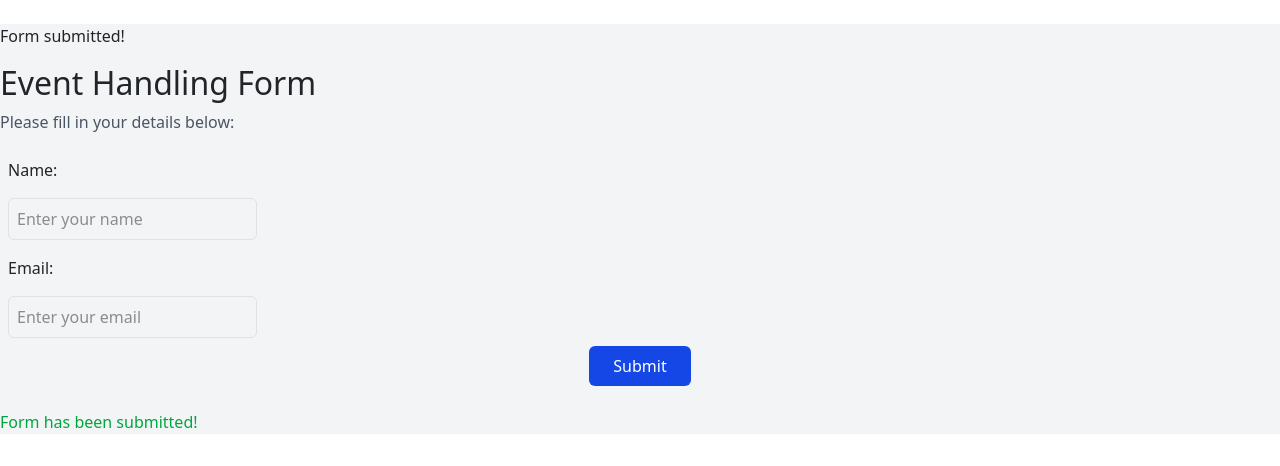
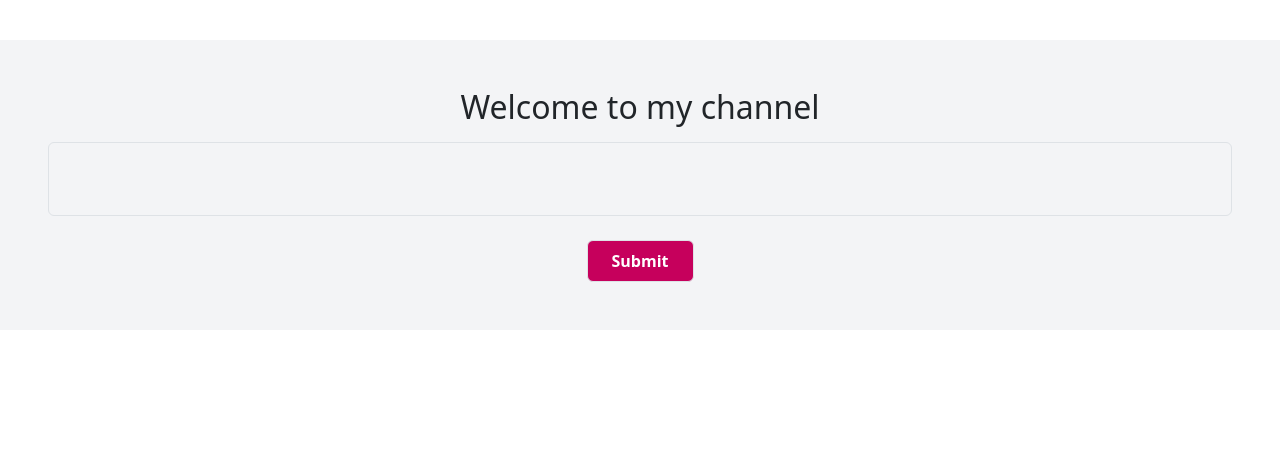
Before and after one commit to abyssiniatech/react-vite-typescript, a React (Vite) app: page / in a window 1280 px wide. Shown: the top 466 px of the page. Built offline with nearby package versions, Linux system fonts and the light colour scheme.

Commit message:
input value

```diff
--- a/src/App.tsx
+++ b/src/App.tsx
@@ -1,11 +1,11 @@
-import Event from "./omponents/Event";
+import Button from "./omponents/fundamentals/Button";
 import { useState } from "react";
 
 const App = () => {
-  const [isSubmitted, setIsSubmitted] = useState(true);
+  const [value, setValue] = useState("");
   return (
     <div>
-      <Event isSubmitted={isSubmitted} setIsSubmitted={setIsSubmitted} />
+      <Button value={value} setValue={setValue} />
     </div>
   )
 };
--- /dev/null
+++ b/src/omponents/fundamentals/Button.tsx
@@ -0,0 +1,25 @@
+type ButtonProps = {
+    value: string;
+    setValue: (newValue: string) => void;
+}
+
+const Button = (props: ButtonProps) => {
+    //  render the input value in the console window
+    const handleclick = () => {
+        const value = props.value;
+        console.log(value);
+        props.setValue("");
+    }
+
+  return (
+    <div className="bg-gray-100 mt-10 p-5  ">
+        <h2 className="text-center">Welcome to my channel</h2>
+        <p className="text-green-600 font-bold text-center">{props.value}</p>
+        <input className="border border-gray-300 rounded-md p-4 w-full" type="text" onChange={(e) => props.setValue(e.target.value)}  />
+      {/* click button render in the console window */}
+      <button className="border px-4 py-2 text-white font-semibold mt-4 rounded bg-pink-700 m-auto flex justify-center items-center" onClick={handleclick}>Submit</button>
+    </div>
+  )
+};
+
+export default Button;
```
